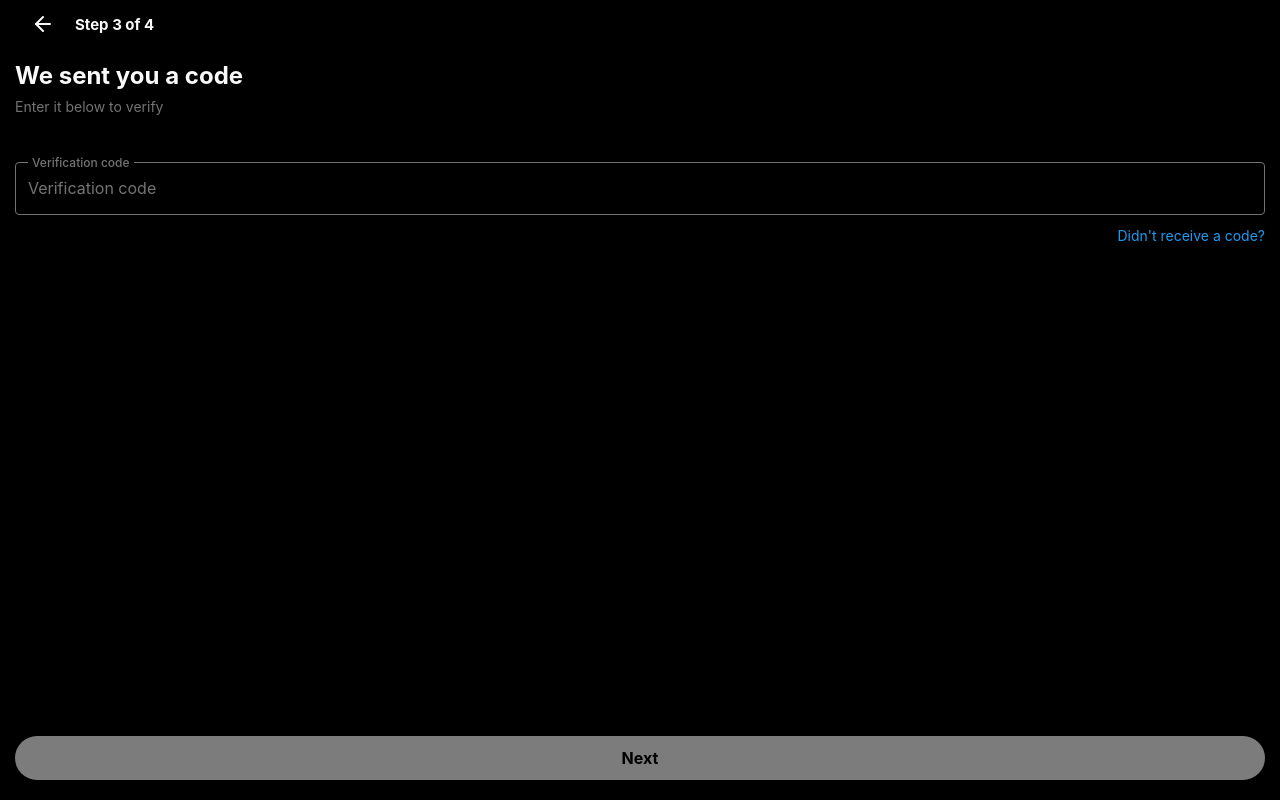
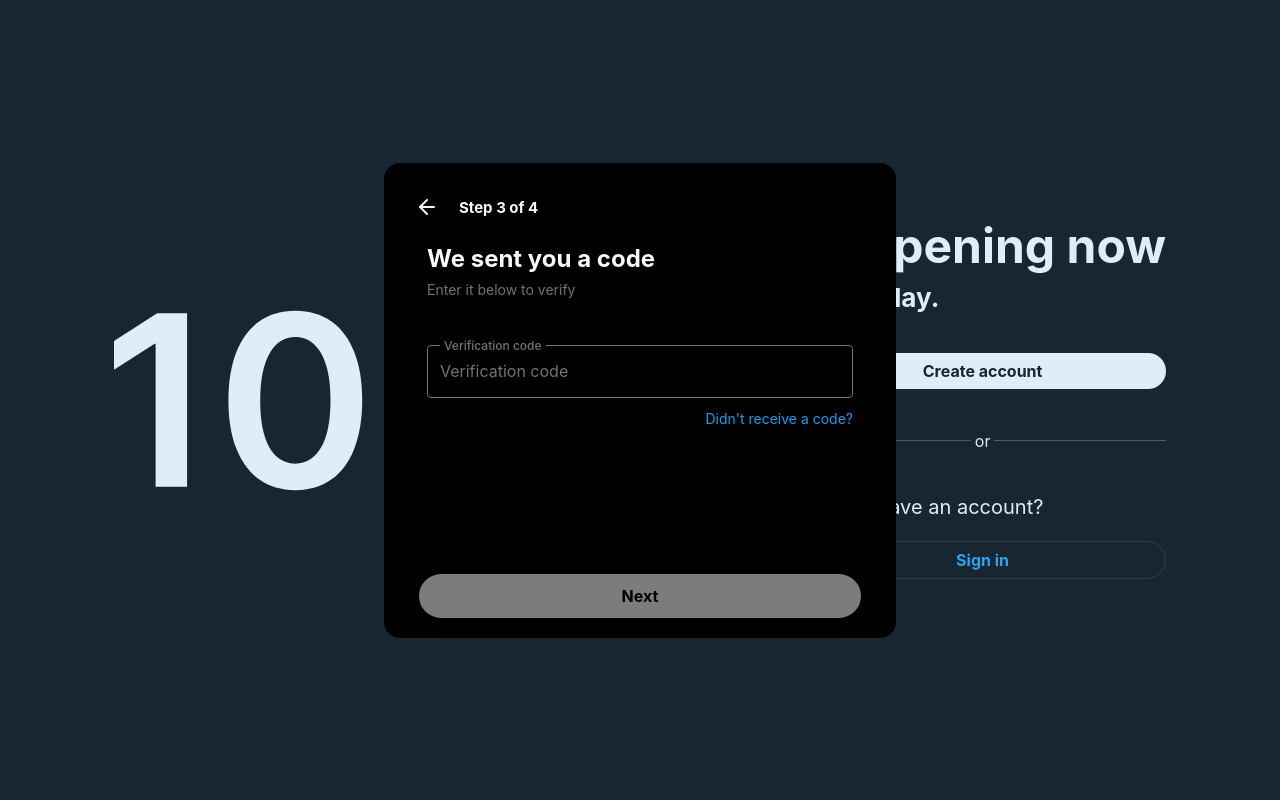
Before and after one commit to imrahulkanna/100x, a React (Vite) app: page /signup3 in a window 1280 px wide. Built offline with nearby package versions, Linux system fonts and the light colour scheme.

Commit message:
implemented create account step 3 page in modal view

```diff
--- a/src/pages/Signup/CreateAccount3.jsx
+++ b/src/pages/Signup/CreateAccount3.jsx
@@ -4,6 +4,7 @@ import SignupHeader from "../../components/Signup/SignupHeader";
 import Fieldset from "../../components/Fieldset";
 import Input from "../../components/Input";
 import Button from "../../components/Button";
+import Modal from "../../components/Modal";
 import { useAuth } from "../../context/AuthContext";
 
 function CreateAccount3() {
@@ -14,13 +15,14 @@ function CreateAccount3() {
     setUserCred({ ...userCred, ["Verification code"]: e.target.value });
   }
   return (
-    <div className="flex min-h-screen flex-shrink-0 flex-col items-start justify-between bg-black px-[15px] pb-5 font-inter text-twitter-neutral-50">
+    <Modal>
+      <div className="flex h-screen flex-shrink-0 flex-col items-start justify-between bg-black px-[15px] pb-5 font-inter text-twitter-neutral-50 md:z-[1000] md:h-[475px] md:w-[512px] md:rounded-2xl md:py-5">
         <section className="flex flex-col items-start gap-3 self-stretch">
           {/* Header */}
           <SignupHeader step={3} />
 
           {/* Verify Code */}
-        <main className="flex flex-col items-start gap-10 self-stretch">
+          <main className="flex flex-col items-start gap-10 self-stretch md:px-7">
             <section className="flex flex-col items-start gap-2 self-stretch">
               <h1 className="text-2xl font-bold leading-normal">
                 We sent you a code
@@ -52,7 +54,7 @@ function CreateAccount3() {
         </section>
 
         {/* Next Button */}
-      <section className="self-stretch">
+        <section className="self-stretch md:px-5">
           {/* <button
           className="flex w-full items-center justify-center rounded-signup-radius bg-twitter-neutral-50 px-6 py-3 font-bold leading-normal text-black shadow-signup backdrop-blur-xl-1 hover:bg-twitter-neutral-200"
           onClick={() => navigate("/signup4")}
@@ -68,6 +70,7 @@ function CreateAccount3() {
           />
         </section>
       </div>
+    </Modal>
   );
 }
 
```
Lines whose indentation alone changed are shown as unchanged.
